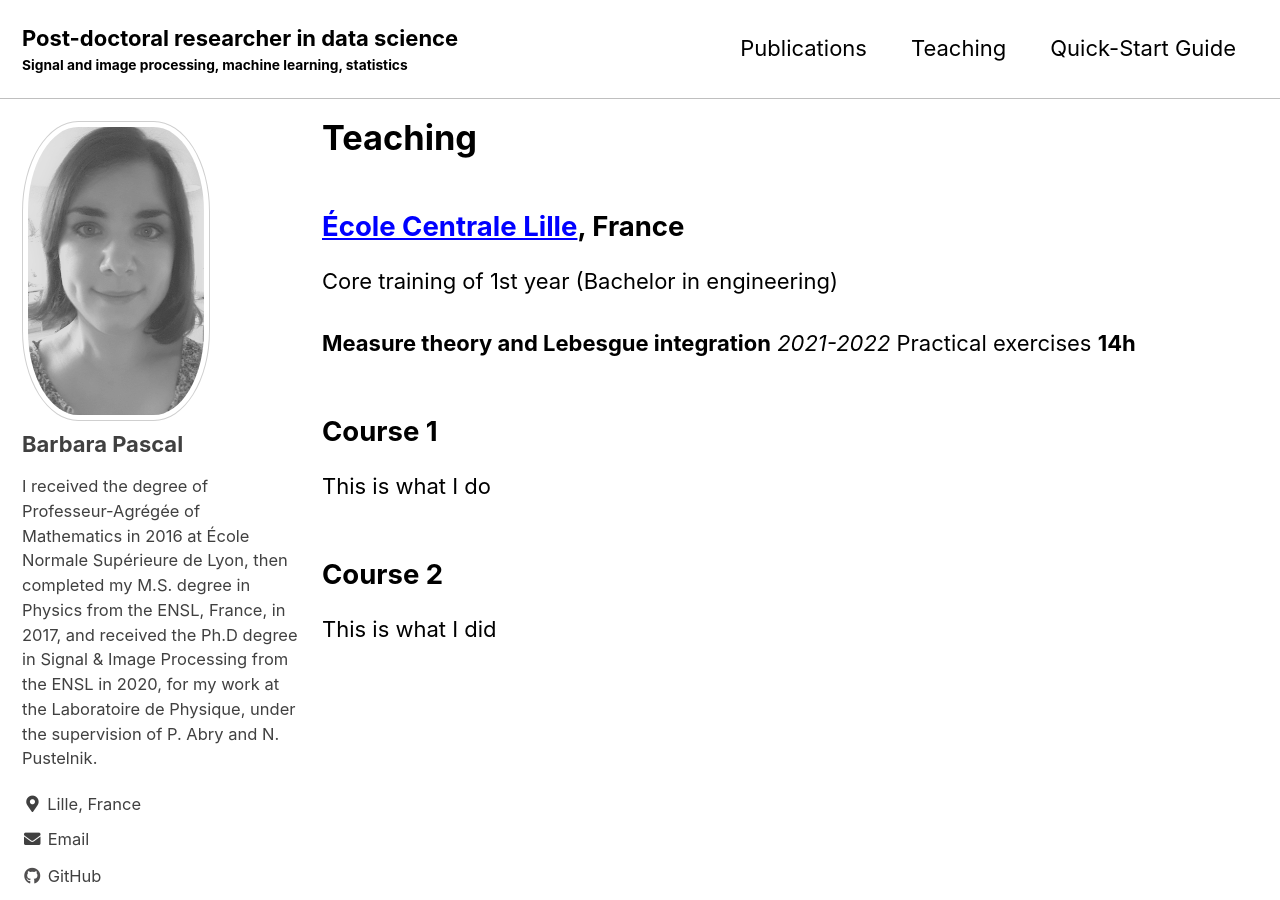
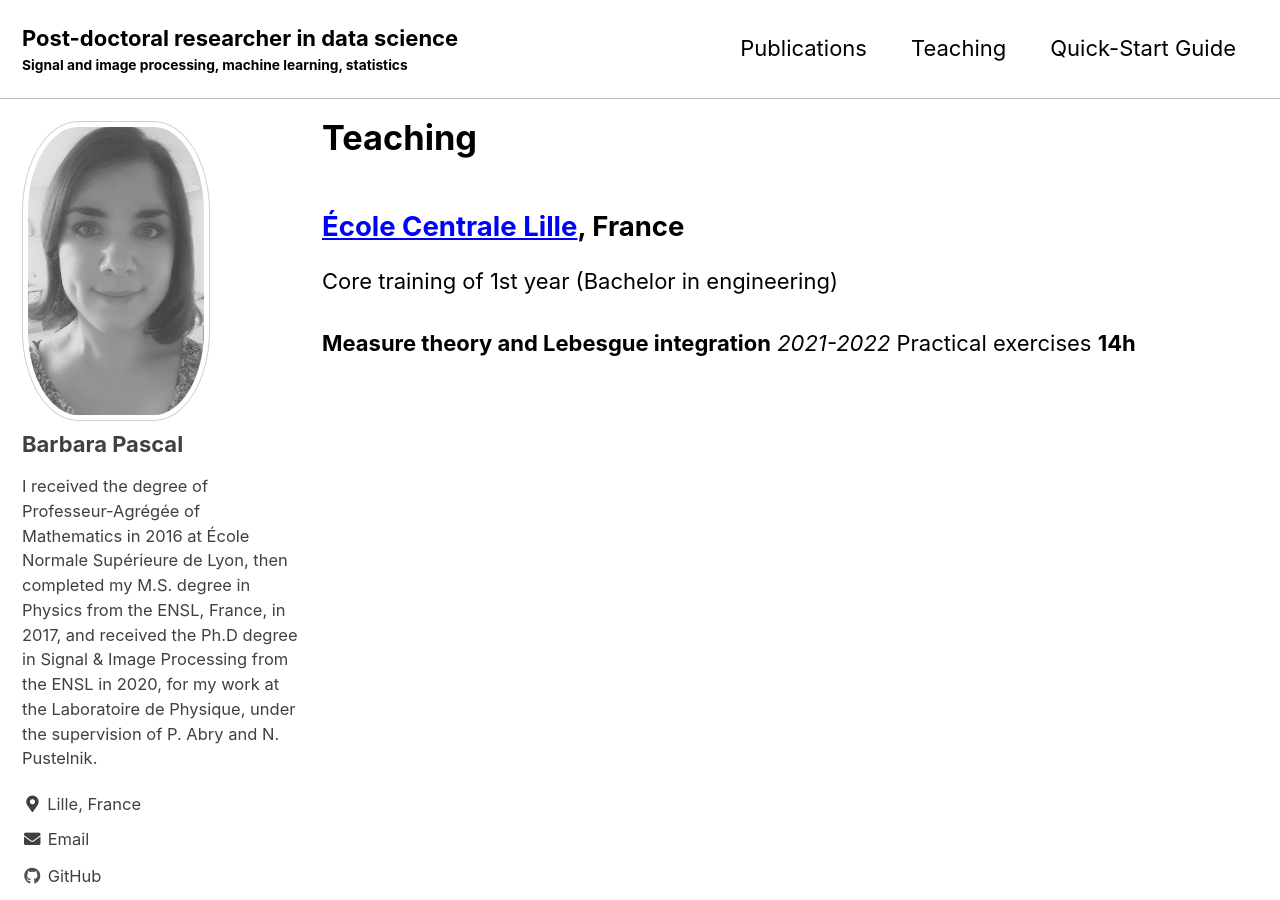
Before and after one commit to bpascal-fr/bpascal-fr.github.io, a Jekyll site: the page built from _pages/teaching.md, in a window 1280 px wide and 900 px high. Built offline with Jekyll 4.4.1, drawn with Linux system fonts in a browser that asks for light colours; cached includes are drawn as plain includes; nearby versions of some CDN libraries; some web fonts are replaced.

Commit message:
teaching at centrale

```diff
--- a/_pages/teaching.md
+++ b/_pages/teaching.md
@@ -12,11 +12,3 @@ Core training of 1st year (Bachelor in engineering)
 
 **Measure theory and Lebesgue integration**   *2021-2022*
 Practical exercises **14h**
-
-## Course 1
-
-This is what I do
-
-## Course 2
-
-This is what I did
```
